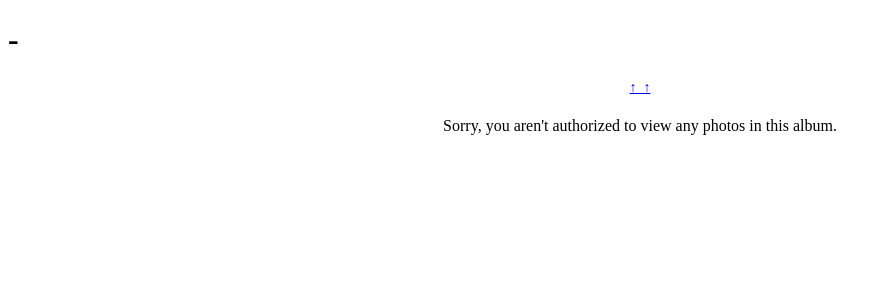
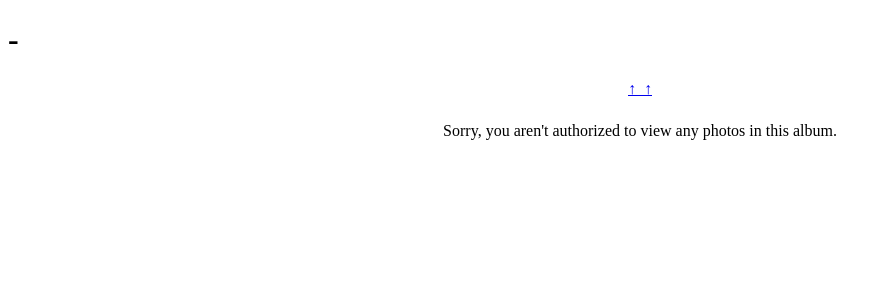
Before and after one commit to aaugustin/myks-gallery, a Django app: template gallery/templates/gallery/album_detail.html in a window 1280 px wide. Shown: the top 300 px of the page, without its empty margins (0-890 px from the left). Run offline with Django 3.2, Linux system fonts and the light colour scheme; the template is opened without the code that fills it, so the values that code supplies are empty; parts of the project's set-up code (start-up, migrations or seed data) failed here and were passed over.

Commit message:
Don't override font size.

```diff
--- a/gallery/static/css/gallery.css
+++ b/gallery/static/css/gallery.css
@@ -8,7 +8,6 @@
 }
 .album_year_list,
 .album_page_list {
-    font-size: 87.5%;
     text-align: center;
 }
 
@@ -19,7 +18,6 @@
     margin-bottom: 1.5em;
     padding: 0 35%;
     text-align: center;
-    font-size: 87.5%;
 }
 .photo_nav .previous,
 .photo_nav .next {
```
